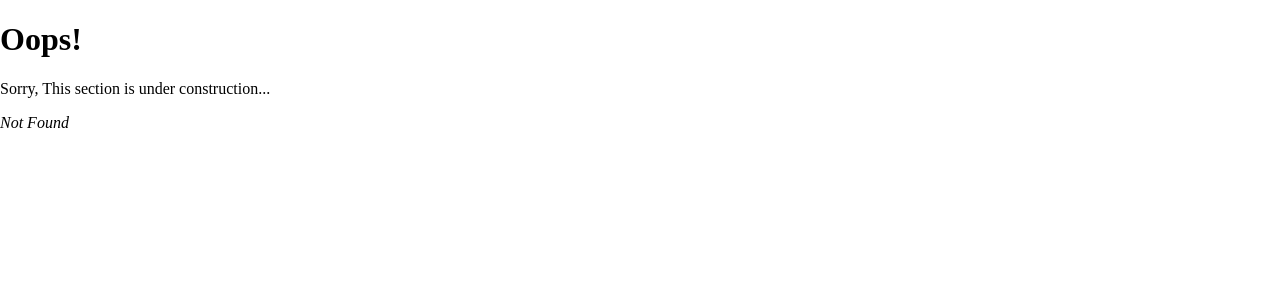
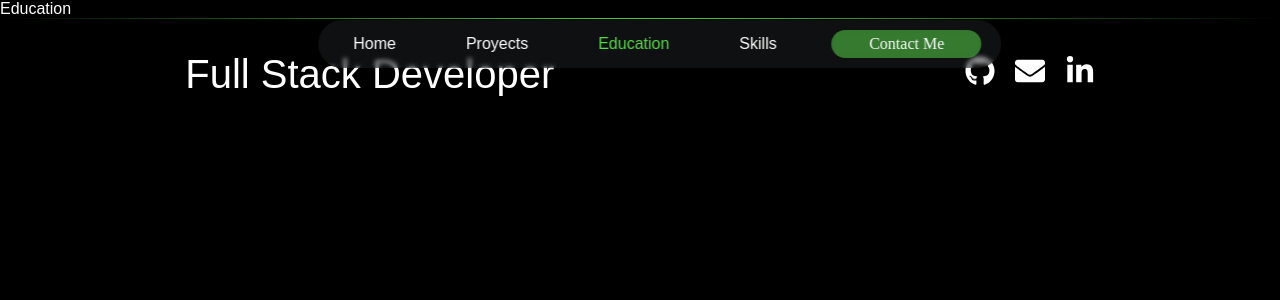
Before and after one commit to Pitis6/portfolio, a React (Vite) app in the folder portfolio/: page /education in a window 1280 px wide. Before the commit this address had no page. Shown: the top 300 px of the page. Built offline with nearby package versions, Linux system fonts and the light colour scheme; a web font is replaced by a local one.

Commit message:
Ading page education

```diff
--- /dev/null
+++ b/portfolio/src/pages/Education.jsx
@@ -0,0 +1,6 @@
+
+export const Education = () => {
+  return (
+    <div>Education</div>
+  )
+}
--- a/portfolio/src/routes.jsx
+++ b/portfolio/src/routes.jsx
@@ -5,6 +5,7 @@ import { Home } from "./pages/Home";
 import { Skills } from './pages/Skills';
 import { ProyectsDetailContainer } from './components/common/proyectsDetail/ProyectsDetailContainer';
 import { Contact } from './pages/Contact';
+import { Education } from './pages/Education';
 // import { Scene } from "./components/Scene";
 
 export const routes = createBrowserRouter([
@@ -30,6 +31,10 @@ export const routes = createBrowserRouter([
         path: "/contact",
         element: <Contact />,
       },
+      {
+        path: "/education",
+        element: <Education />,
+      },
     ],
   },
 ]);
```
